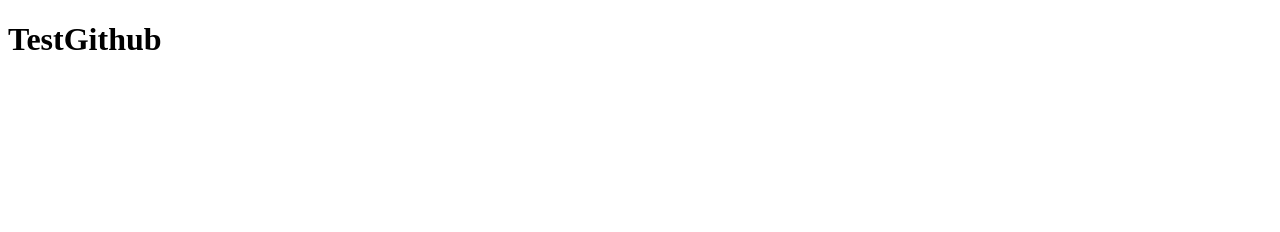
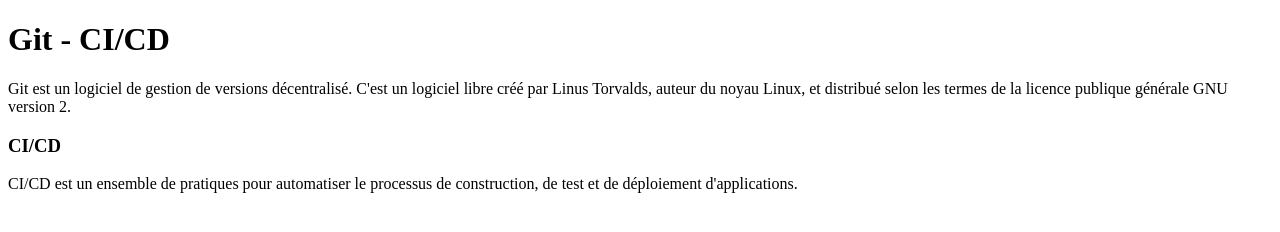
Before and after one commit to AdriHir/testhtml, a plain HTML site: page test.html in a window 1280 px wide. Drawn offline with Linux system fonts and the light colour scheme.

Commit message:
modif html

```diff
--- a/test.html
+++ b/test.html
@@ -6,6 +6,15 @@
     <title>test</title>
 </head>
 <body>
-    <h1>TestGithub</h1>
+    <h1>Git - CI/CD</h1>
+    <p>
+        Git est un logiciel de gestion de versions décentralisé. C'est un logiciel libre créé par Linus Torvalds, auteur du noyau Linux, et distribué selon les termes de la licence publique générale GNU version 2.
+    </p>
+    <h3>
+        CI/CD
+    </h3>
+    <p>
+        CI/CD est un ensemble de pratiques pour automatiser le processus de construction, de test et de déploiement d'applications.
+    </p>
 </body>
 </html>
```
